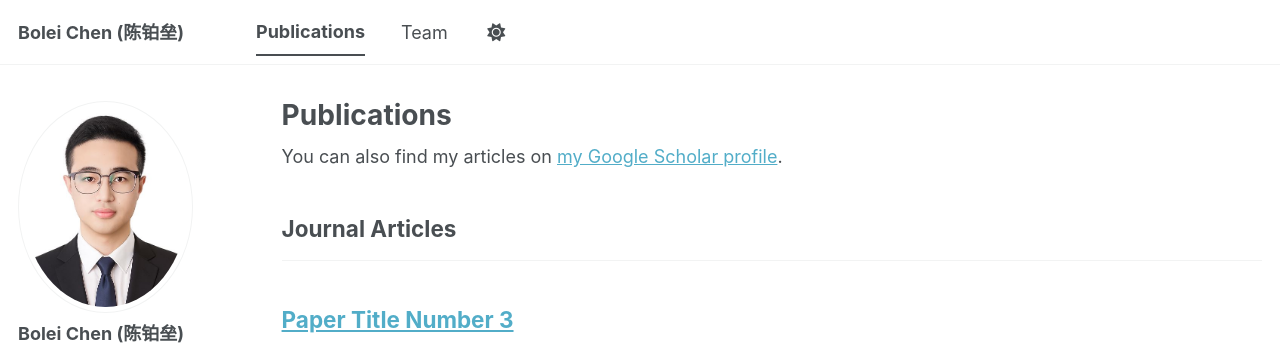
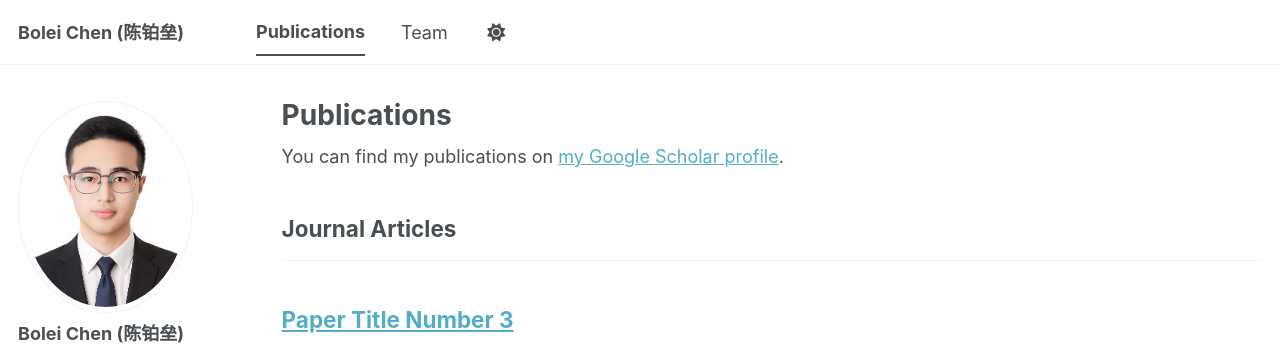
Before and after one commit to BoLeiChen/boleichen.github.io, a Jekyll site: the page built from _pages/publications.html, in a window 1280 px wide and 900 px high. Shown: the top 345 px of the window. Built offline with Jekyll 4.4.1, drawn with Linux system fonts in a browser that asks for light colours; a style sheet for code colours, icons or effects is not loaded.

Commit message:
Update publications.html

```diff
--- a/_pages/publications.html
+++ b/_pages/publications.html
@@ -6,7 +6,7 @@ author_profile: true
 ---
 
 {% if site.author.googlescholar %}
-  <div class="wordwrap">You can also find my articles on <a href="{{site.author.googlescholar}}">my Google Scholar profile</a>.</div>
+  <div class="wordwrap">You can find my publications on <a href="{{site.author.googlescholar}}">my Google Scholar profile</a>.</div>
 {% endif %}
 
 {% include base_path %}
```
